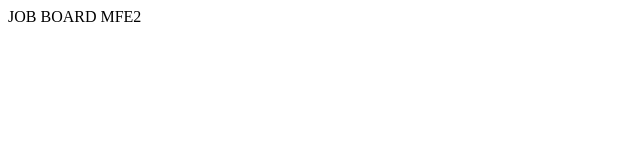
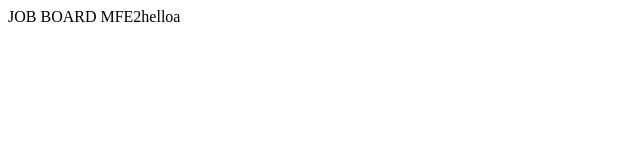
Before and after one commit to dennyschico100/jobs-board-mfe, a React app: page / in a window 1280 px wide. Shown: the top 160 px of the page, without its empty margins (0-640 px from the left). Built offline with nearby package versions, Linux system fonts and the light colour scheme; the HTML template or start-up script is replaced by a standard one.

Commit message:
chore: testing pre commit hook

```diff
--- a/src/App.tsx
+++ b/src/App.tsx
@@ -1,8 +1,9 @@
 import React from 'react'
 const App = () => {
+  const message = 'hello'
   return (
     <div>
-      <header>JOB BOARD MFE2</header>
+      <header>JOB BOARD MFE2{message}a</header>
     </div>
   )
 }
```
